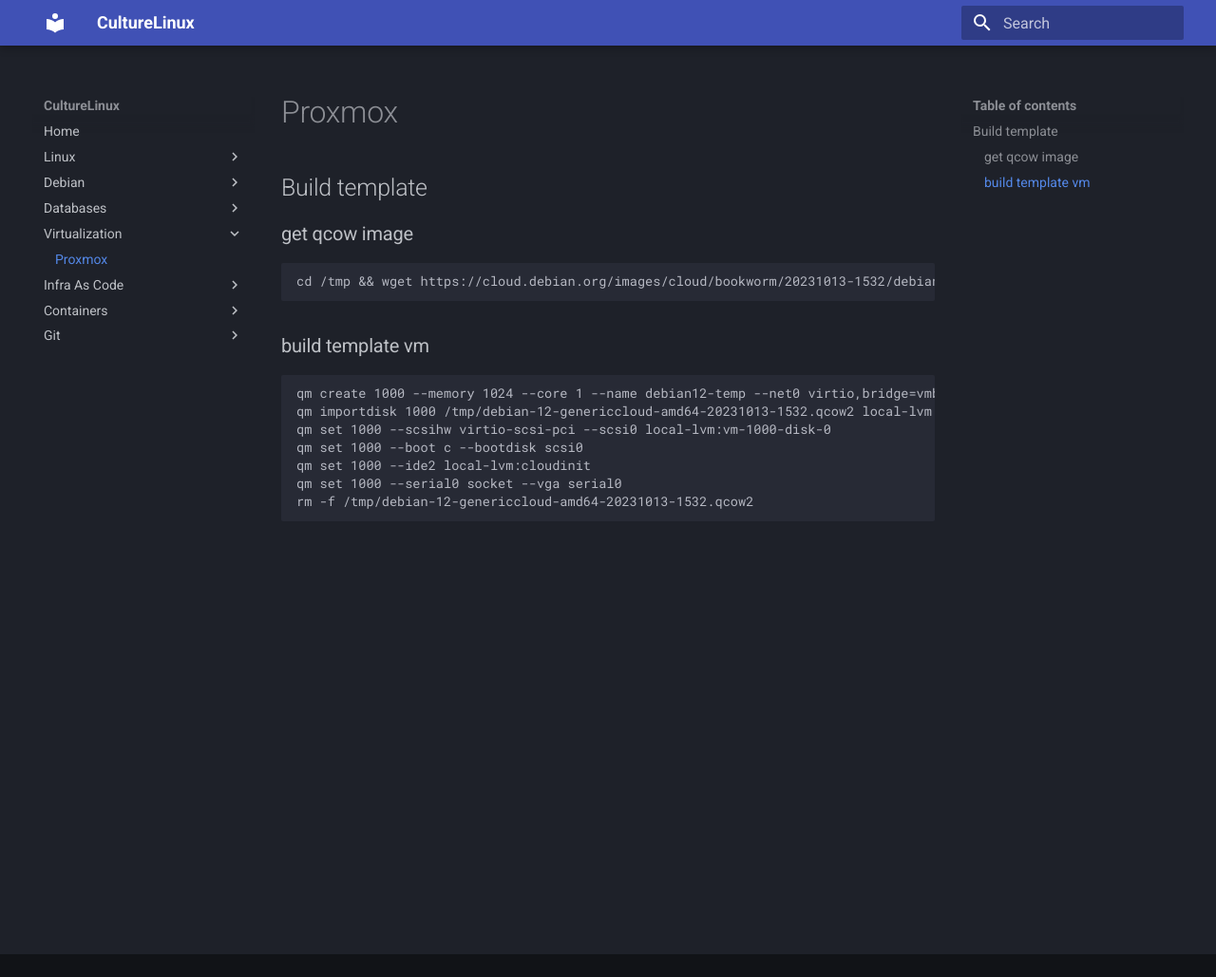
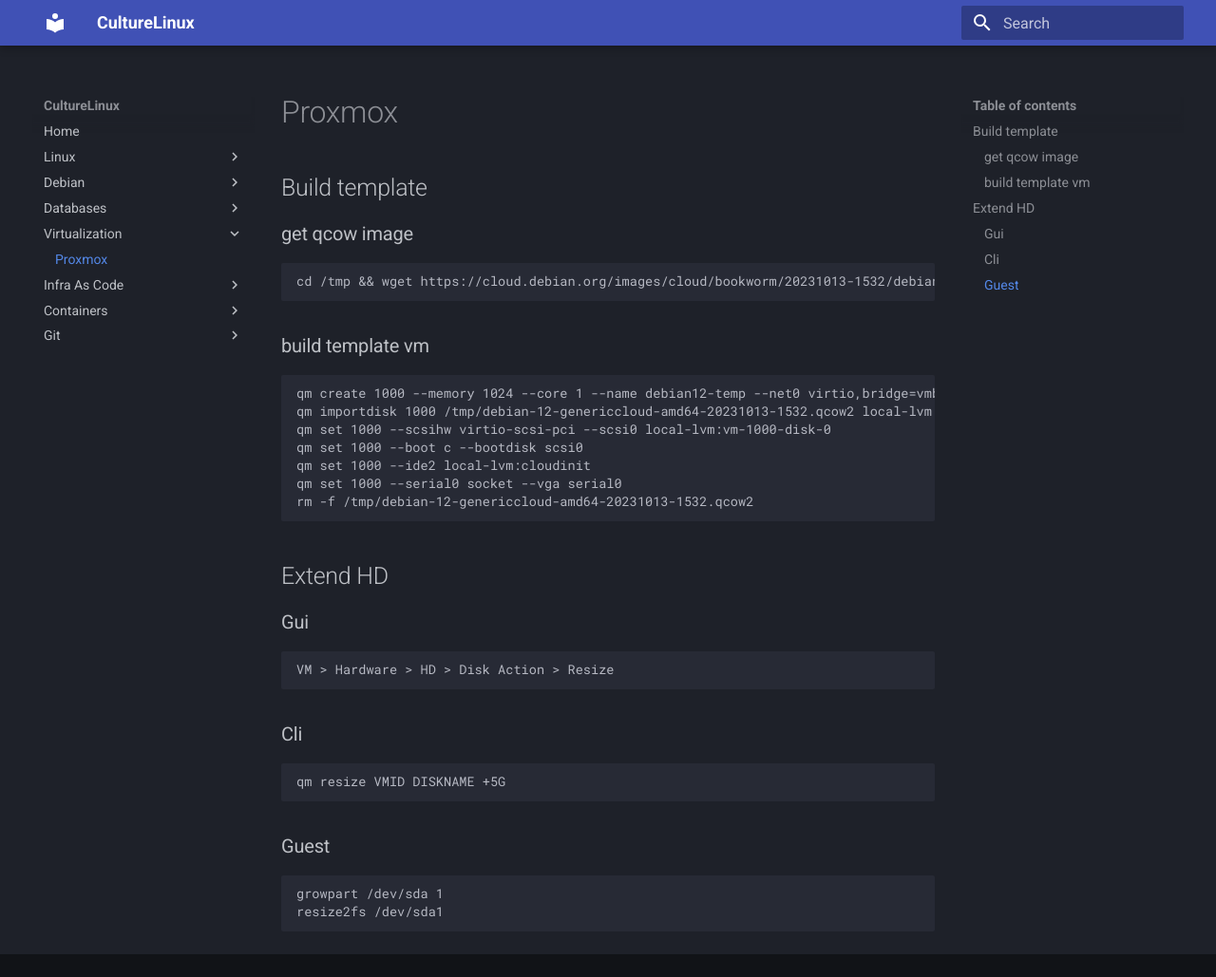
Before and after one commit to cyklodev/culturelinux, an MkDocs documentation site: the page built from docs/virtualization/proxmox.md, in a window 1280 px wide and 1029 px high. Shown: the whole window at 95% size. Built offline with MkDocs 1.6.1 and Material for MkDocs 9.7.7, drawn with Linux system fonts in a browser that asks for light colours.

Commit message:
add resize fs debian proxmox

```diff
--- a/docs/virtualization/proxmox.md
+++ b/docs/virtualization/proxmox.md
@@ -1,4 +1,5 @@
 # Proxmox
+
 ## Build template
 ### get qcow image
     cd /tmp && wget https://cloud.debian.org/images/cloud/bookworm/20231013-1532/debian-12-genericcloud-amd64-20231013-1532.qcow2
@@ -10,3 +11,12 @@
     qm set 1000 --ide2 local-lvm:cloudinit
     qm set 1000 --serial0 socket --vga serial0
     rm -f /tmp/debian-12-genericcloud-amd64-20231013-1532.qcow2
+
+## Extend HD
+### Gui
+    VM > Hardware > HD > Disk Action > Resize
+### Cli
+    qm resize VMID DISKNAME +5G
+### Guest
+    growpart /dev/sda 1
+    resize2fs /dev/sda1
```
Also changed, not shown: docs/debian/filesystem.md (added, +4 -0 lines).
